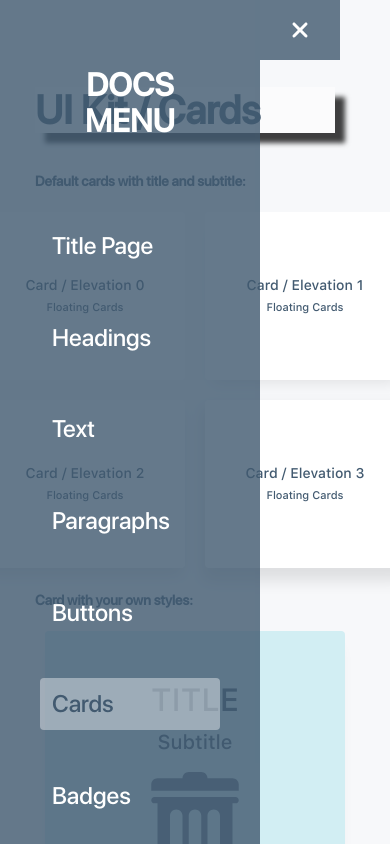
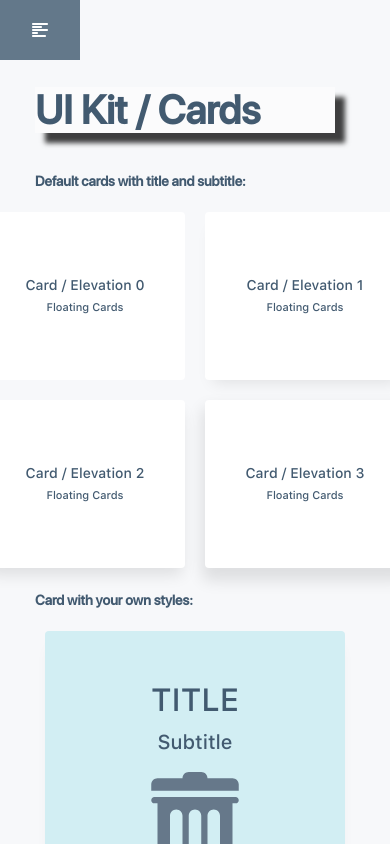
Before and after one commit to Sijonra/jda-ui-kit, a React (Vite) app: page /jda-ui-kit/card in a window 390 px wide. Shown: the top 844 px of the page. Built offline with nearby package versions, Linux system fonts and the light colour scheme.

Commit message:
fix[JDA-0505] fixed menu for low screen resolution

```diff
--- a/src/components/Menu/Menu.module.scss
+++ b/src/components/Menu/Menu.module.scss
@@ -25,7 +25,6 @@
   &__button {
     position: absolute;
     top: 0;
-    // left: 260px;
     left: 100%;
     z-index: 101;
     display: flex;
@@ -36,22 +35,31 @@
     background: $color-page-bg-dark;
     cursor: pointer;
 
-    // @media (max-width: 768px) {
-    //   right: 0;
-    //   // background: $color-black;
-    // }
+    &_open {
+      @media (max-width: 768px) {
+        left: 0;
+        background: $color-black;
+      }
+    }
+
+    &_close {
+      @media (max-width: 768px) {
+        left: 100%;
+        // background: $color-black;
+      }
+    }
   }
 
-  &_close {
+  &__close {
     transform: translateX(-100%);
     transition: all 0.4s;
     position: absolute;
   }
 
-  // @media (max-width: 768px) {
-  //   width: 100%;
-  //   background: $color-black;
-  // }
+  @media (max-width: 768px) {
+    width: 100%;
+    background: $color-black;
+  }
 }
 
 .nav {
--- a/src/components/Menu/Menu.tsx
+++ b/src/components/Menu/Menu.tsx
@@ -8,11 +8,11 @@ interface MenuProps {
 }
 
 const Menu: FC<MenuProps> = ({ page }) => {
-  const [isOpen, setIsOpen] = useState(true);
+  const [isOpen, setIsOpen] = useState(false);
   return (
     <aside
       className={
-        isOpen ? style.menu : style["menu"] + " " + style["menu_close"]
+        isOpen ? style.menu : style["menu"] + " " + style["menu__close"]
       }
     >
       <div
```
